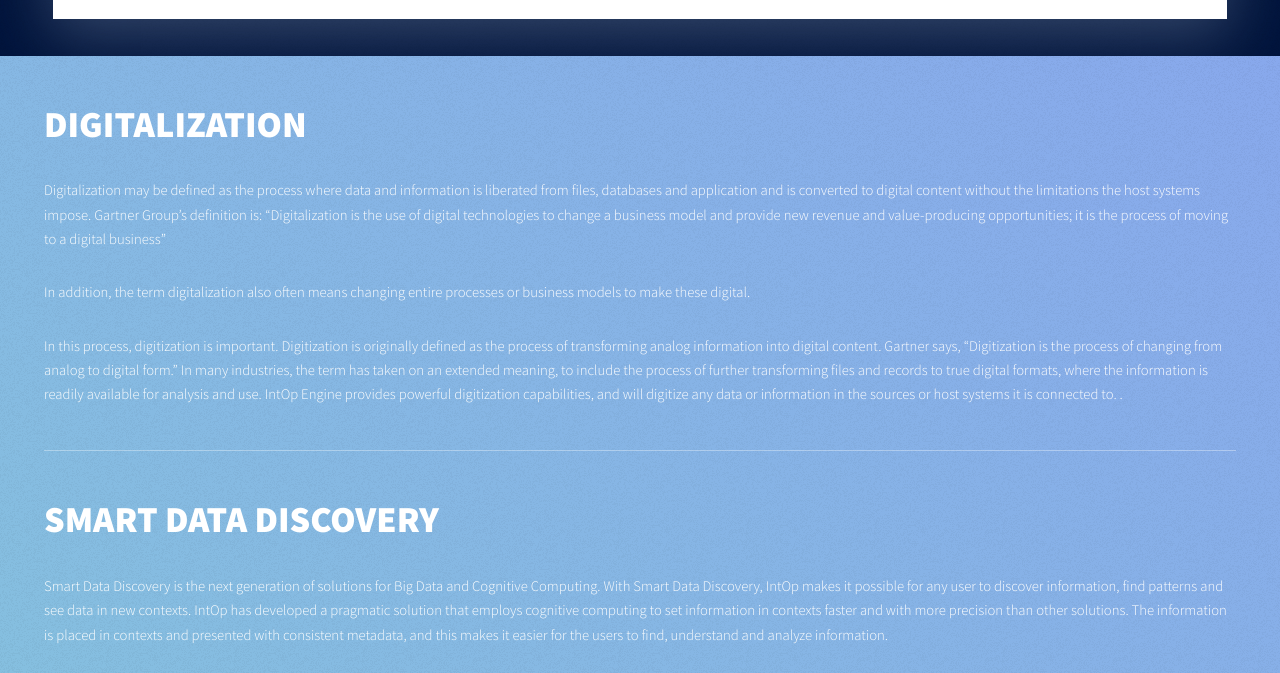
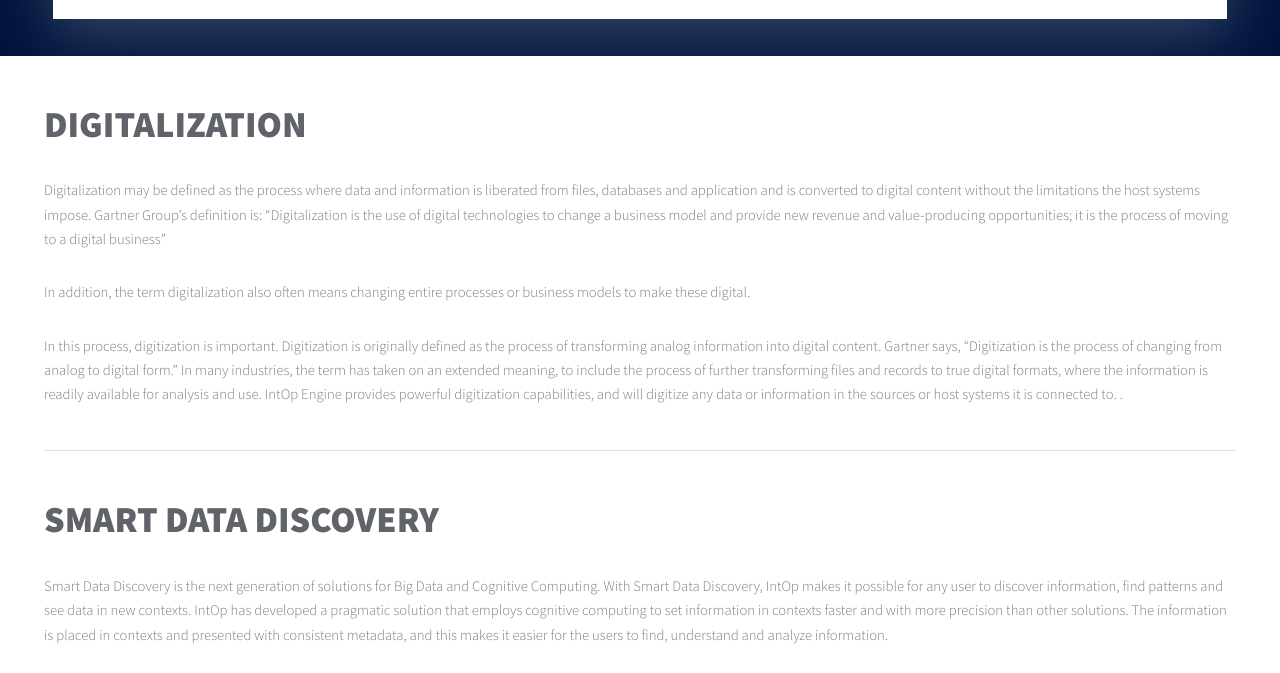
Before and after one commit to erikriise/erikriise.github.io, a plain HTML site: page solution/index.html in a window 1280 px wide. Shown: the part 2078-2751 px from the top of the page. Drawn offline with nearby package versions, Linux system fonts and the light colour scheme; a script that the page names is missing; files whose address does not match are found by name.

Commit message:
Update solution/index.html

```diff
--- a/solution/index.html
+++ b/solution/index.html
@@ -94,7 +94,7 @@
                 </div>
         </section>
     </div>
-    <section id="digi" class="main style2">
+    <section id="digi" class="main style1">
         <div class="inner">
             <h2>Digitalization</h2>
             <p>Digitalization may be defined as the process where data and information is liberated from files, databases and application and is converted to digital content without the limitations the host systems impose. Gartner Group’s definition is: “Digitalization is the use of digital technologies to change a business model and provide new revenue and value-producing opportunities; it is the process of moving to a digital business”</p>
```
